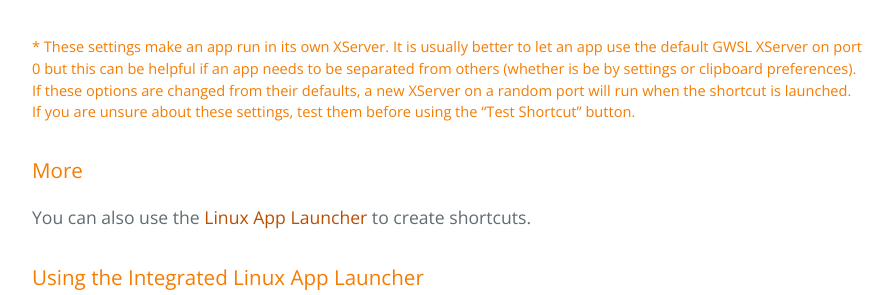
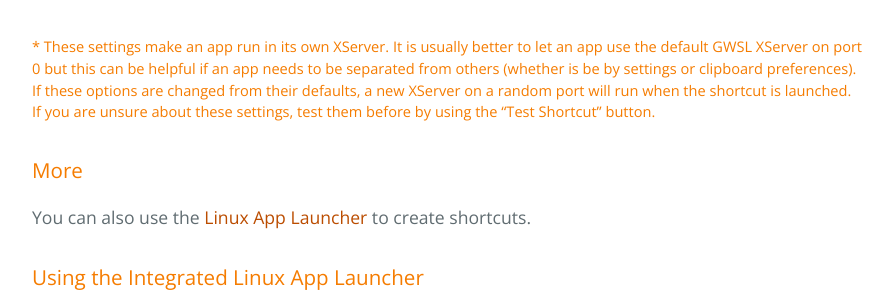
Before and after one commit to Opticos/gwsl, a Jekyll site: the page built from tutorials/manual.md, in a window 1280 px wide and 900 px high, scrolled down 7010 px. Shown: the part 224-519 px from the top of the window, without its empty margins (192-1085 px from the left). Built offline with Jekyll 4.4.1, drawn with Linux system fonts in a browser that asks for light colours; the repository's description, which GitHub fills in, is left out.

```diff
--- a/tutorials/manual.md
+++ b/tutorials/manual.md
@@ -149,7 +149,7 @@ To access the Shortcut Creator, open the GWSL Dashboard and click "Shortcut Crea
 
 17.   **Test Configuration:** Test the current settings to make sure everything works before adding your shortcut.
 
-##### * These settings make an app run in its own XServer. It is usually better to let an app use the default GWSL XServer on port 0 but this can be helpful if an app needs to be separated from others (whether is be by settings or clipboard preferences). If these options are changed from their defaults, a new XServer on a random port will run when the shortcut is launched. If you are unsure about these settings, test them before using the "Test Shortcut" button.
+##### * These settings make an app run in its own XServer. It is usually better to let an app use the default GWSL XServer on port 0 but this can be helpful if an app needs to be separated from others (whether is be by settings or clipboard preferences). If these options are changed from their defaults, a new XServer on a random port will run when the shortcut is launched. If you are unsure about these settings, test them before by using the "Test Shortcut" button.
 
 ### More
 
```
